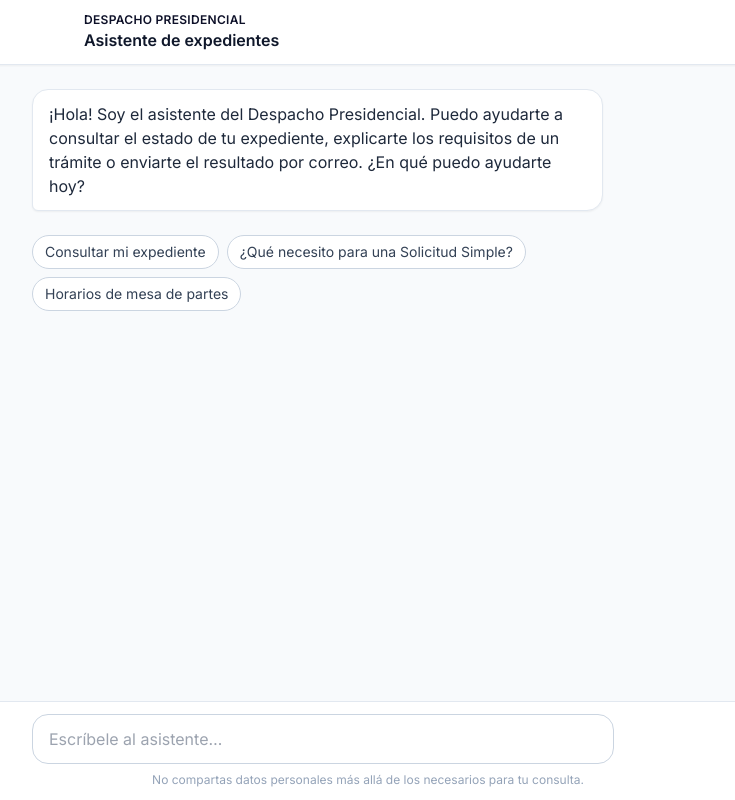
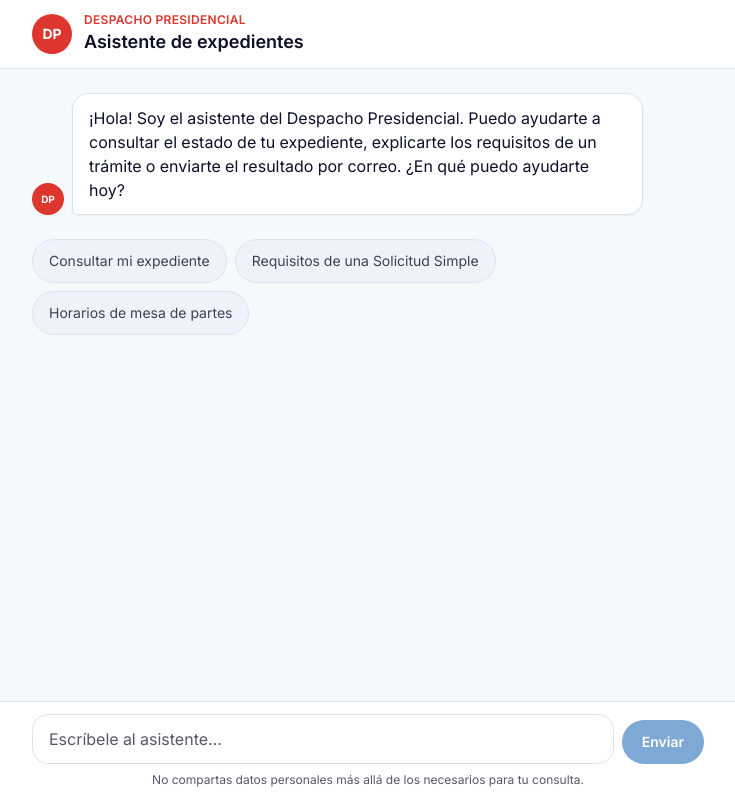
Before and after one commit to Gbo2412/TranformaGOBHckthon, a Next.js app in the folder frontend/: page / in a window 1280 px wide. Shown: the whole page, without its empty margins (272-1007 px from the left). Built offline with nearby package versions, Linux system fonts and the light colour scheme.

Commit message:
feat(design): chat con paleta gob.pe y avatar condicional

```diff
--- a/frontend/src/components/Chat.tsx
+++ b/frontend/src/components/Chat.tsx
@@ -17,9 +17,15 @@ const WELCOME: Message = {
 
 const QUICK_REPLIES = [
   "Consultar mi expediente",
-  "¿Qué necesito para una Solicitud Simple?",
+  "Requisitos de una Solicitud Simple",
   "Horarios de mesa de partes",
 ];
+
+function isFirstInAssistantSequence(messages: Message[], index: number): boolean {
+  if (messages[index].role !== "assistant") return false;
+  if (index === 0) return true;
+  return messages[index - 1].role !== "assistant";
+}
 
 export function Chat() {
   const [messages, setMessages] = useState<Message[]>([WELCOME]);
@@ -73,42 +79,50 @@ export function Chat() {
   }
 
   return (
-    <div className="flex h-full flex-col bg-slate-50">
-      <header className="border-b border-slate-200 bg-white px-4 py-3 shadow-sm">
+    <div className="flex h-full flex-col bg-surface-page">
+      <header className="sticky top-0 z-10 border-b border-line bg-surface-card px-4 py-3">
         <div className="mx-auto flex max-w-2xl items-center gap-3">
-          <div className="flex h-10 w-10 items-center justify-center rounded-full bg-brand text-white">
+          <div
+            aria-hidden="true"
+            className="flex h-10 w-10 items-center justify-center rounded-full bg-brand-700 text-white"
+          >
             <span className="text-sm font-bold">DP</span>
           </div>
           <div>
-            <p className="text-xs font-semibold uppercase tracking-wide text-brand">
+            <p className="text-xs font-semibold uppercase tracking-wide text-brand-700">
               Despacho Presidencial
             </p>
-            <h1 className="text-base font-semibold text-slate-900">
+            <h1 className="text-lg font-semibold text-ink-primary">
               Asistente de expedientes
             </h1>
           </div>
         </div>
       </header>
 
-      <div
-        ref={scrollRef}
-        className="flex-1 overflow-y-auto px-4 py-6"
-        aria-live="polite"
-      >
+      <div ref={scrollRef} className="flex-1 overflow-y-auto px-4 py-6">
         <div className="mx-auto flex max-w-2xl flex-col gap-4">
           {messages.map((m, i) => (
-            <Bubble key={i} role={m.role} content={m.content} />
+            <Bubble
+              key={i}
+              role={m.role}
+              content={m.content}
+              showAvatar={isFirstInAssistantSequence(messages, i)}
+            />
           ))}
 
           {pending && <TypingBubble />}
 
           {messages.length === 1 && (
-            <div className="mt-2 flex flex-wrap gap-2">
+            <div
+              role="group"
+              aria-label="Sugerencias rápidas"
+              className="mt-2 flex flex-wrap gap-2"
+            >
               {QUICK_REPLIES.map((q) => (
                 <button
                   key={q}
                   onClick={() => send(q)}
-                  className="rounded-full border border-slate-300 bg-white px-3 py-1.5 text-sm text-slate-700 transition hover:border-brand hover:text-brand"
+                  className="min-h-[44px] rounded-full border border-line bg-surface-muted px-4 py-2 text-sm text-ink-secondary transition hover:border-brand-700 hover:text-brand-700"
                 >
                   {q}
                 </button>
@@ -118,7 +132,7 @@ export function Chat() {
         </div>
       </div>
 
-      <footer className="border-t border-slate-200 bg-white px-4 py-3">
+      <footer className="border-t border-line bg-surface-card px-4 py-3">
         <form
           onSubmit={(e) => {
             e.preventDefault();
@@ -127,7 +141,7 @@ export function Chat() {
           className="mx-auto flex max-w-2xl items-end gap-2"
         >
           <label htmlFor="chat-input" className="sr-only">
-            Mensaje
+            Mensaje para el asistente
           </label>
           <textarea
             id="chat-input"
@@ -142,17 +156,19 @@ export function Chat() {
             placeholder="Escríbele al asistente…"
             rows={1}
             disabled={pending}
-            className="min-h-[44px] flex-1 resize-none rounded-2xl border border-slate-300 px-4 py-3 text-base outline-none focus:border-brand focus:ring-2 focus:ring-brand/20 disabled:opacity-60"
+            autoComplete="off"
+            className="tabular min-h-[44px] flex-1 resize-none rounded-2xl border border-line bg-surface-card px-4 py-3 text-base text-ink-primary outline-none placeholder:text-ink-muted focus:border-accent-user disabled:opacity-60"
           />
           <button
             type="submit"
+            aria-label="Enviar mensaje"
             disabled={pending || !input.trim()}
-            className="h-11 shrink-0 rounded-full bg-brand px-5 text-sm font-semibold text-white transition hover:bg-brand-dark disabled:cursor-not-allowed disabled:opacity-50"
+            className="h-11 shrink-0 rounded-full bg-accent-user px-5 text-sm font-semibold text-white transition hover:bg-accent-userHover disabled:cursor-not-allowed disabled:opacity-50"
           >
             Enviar
           </button>
         </form>
-        <p className="mx-auto mt-2 max-w-2xl text-center text-xs text-slate-400">
+        <p className="mx-auto mt-2 max-w-2xl text-center text-xs text-ink-muted">
           No compartas datos personales más allá de los necesarios para tu consulta.
         </p>
       </footer>
@@ -160,16 +176,43 @@ export function Chat() {
   );
 }
 
-function Bubble({ role, content }: { role: Role; content: string }) {
+function Bubble({
+  role,
+  content,
+  showAvatar,
+}: {
+  role: Role;
+  content: string;
+  showAvatar: boolean;
+}) {
   const isUser = role === "user";
+
+  if (isUser) {
+    return (
+      <div className="flex justify-end">
+        <div
+          aria-label="Tu mensaje"
+          className="tabular max-w-[85%] whitespace-pre-wrap rounded-bubble rounded-br-md bg-accent-user px-4 py-3 text-base text-white"
+        >
+          {content}
+        </div>
+      </div>
+    );
+  }
+
   return (
-    <div className={`flex ${isUser ? "justify-end" : "justify-start"}`}>
+    <div className="flex items-end gap-2">
       <div
-        className={
-          isUser
-            ? "max-w-[85%] whitespace-pre-wrap rounded-2xl rounded-br-md bg-brand px-4 py-3 text-base text-white"
-            : "max-w-[85%] whitespace-pre-wrap rounded-2xl rounded-bl-md border border-slate-200 bg-white px-4 py-3 text-base text-slate-800 shadow-sm"
-        }
+        aria-hidden="true"
+        className={`flex h-8 w-8 shrink-0 items-center justify-center rounded-full bg-brand-700 text-[10px] font-bold text-white ${
+          showAvatar ? "" : "invisible"
+        }`}
+      >
+        DP
+      </div>
+      <div
+        aria-label="Mensaje del asistente"
+        className="tabular max-w-[85%] whitespace-pre-wrap rounded-bubble rounded-bl-md border border-line bg-surface-card px-4 py-3 text-base text-ink-primary shadow-sm"
       >
         {content}
       </div>
@@ -179,8 +222,18 @@ function Bubble({ role, content }: { role: Role; content: string }) {
 
 function TypingBubble() {
   return (
-    <div className="flex justify-start">
-      <div className="flex max-w-[85%] items-center gap-1 rounded-2xl rounded-bl-md border border-slate-200 bg-white px-4 py-3 shadow-sm">
+    <div
+      aria-live="polite"
+      aria-label="El asistente está escribiendo"
+      className="flex items-end gap-2"
+    >
+      <div
+        aria-hidden="true"
+        className="flex h-8 w-8 shrink-0 items-center justify-center rounded-full bg-brand-700 text-[10px] font-bold text-white"
+      >
+        DP
+      </div>
+      <div className="flex max-w-[85%] items-center gap-1 rounded-bubble rounded-bl-md border border-line bg-surface-card px-4 py-3 shadow-sm">
         <Dot />
         <Dot delay="0.15s" />
         <Dot delay="0.3s" />
@@ -192,7 +245,7 @@ function TypingBubble() {
 function Dot({ delay = "0s" }: { delay?: string }) {
   return (
     <span
-      className="inline-block h-2 w-2 animate-bounce rounded-full bg-slate-400"
+      className="inline-block h-2 w-2 animate-bounce rounded-full bg-ink-muted"
       style={{ animationDelay: delay }}
     />
   );
```
